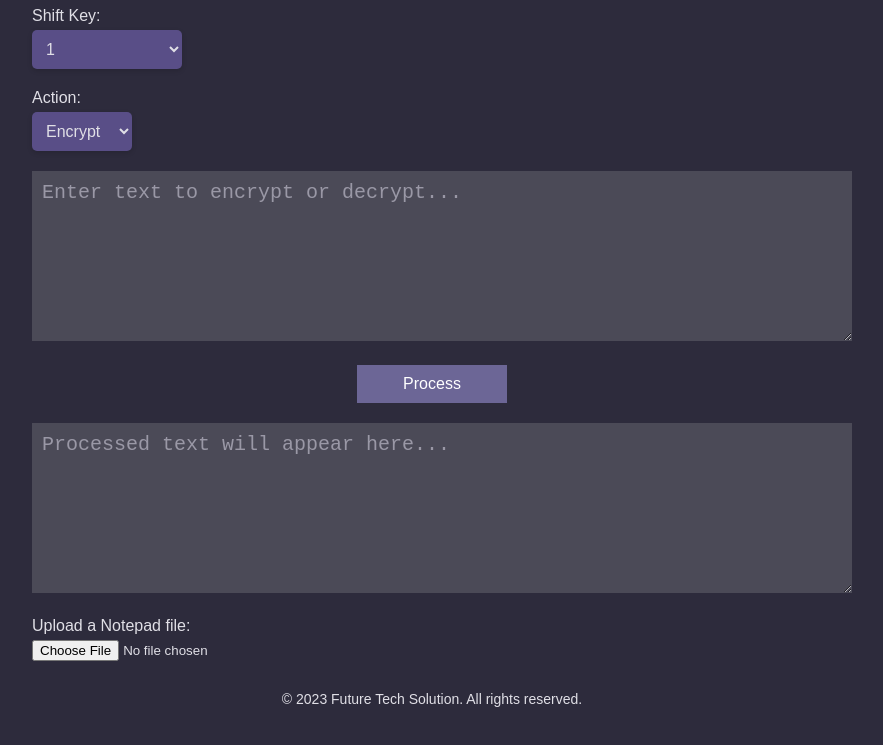
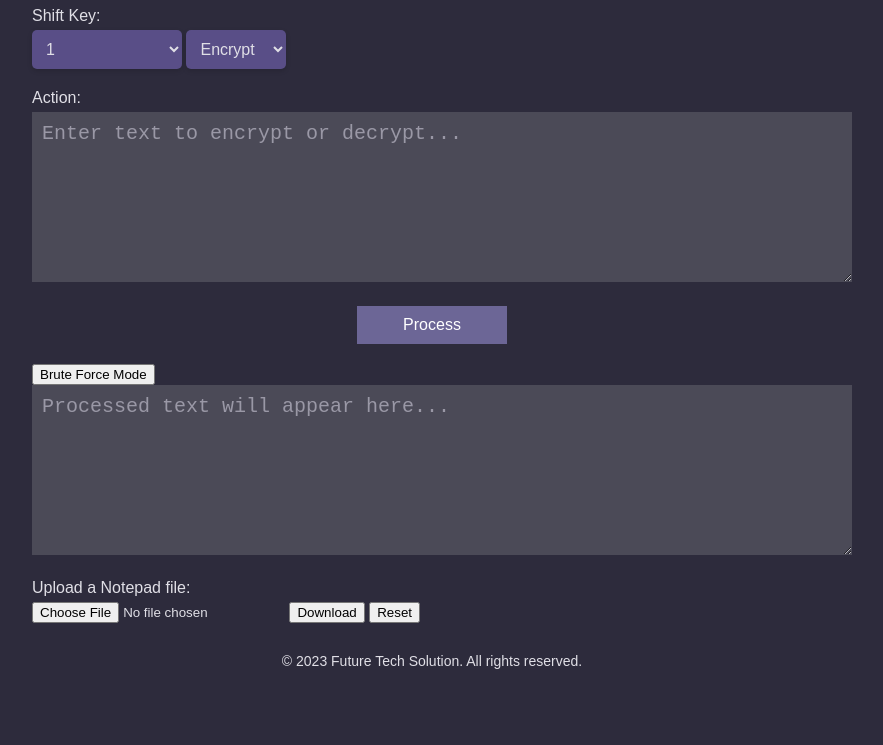
Before and after one commit to RaymartTheGreat/CaesarCipher163, a plain HTML site: page index.html in a window 1280 px wide. Shown: the part 161-906 px from the top of the page, without its empty margins (208-1091 px from the left). After the commit the page ends 872 px from the top, so only its background shows below. Drawn offline with Linux system fonts and the light colour scheme.

Commit message:
index.html

```diff
--- a/index.html
+++ b/index.html
@@ -12,29 +12,39 @@
             <div class="text-counter">
                 Characters count: <span id="char-count">0</span>
             </div>
+
             <label for="shift-key">Shift Key:</label>
             <select id="shift-key">
                 <option value="1" selected>1</option>
                 <!-- Options 2-25 will be added by JavaScript -->
             </select>
-            <label for="action">Action:</label>
+
             <select id="action">
                 <option value="encrypt" selected>Encrypt</option>
                 <option value="decrypt">Decrypt</option>
             </select>
+            <label for="action" id="action-label">Action:</label>
+
+
             <textarea
                 id="input-text"
                 placeholder="Enter text to encrypt or decrypt..."
             ></textarea>
             <button id="process-button">Process</button>
+            <button id="brute-force-button">Brute Force Mode</button>
             <textarea
                 id="output-text"
                 readonly
                 placeholder="Processed text will appear here..."
             ></textarea>
 
-            <label for="file-upload">Upload a Notepad file:</label>
-            <input type="file" id="file-upload" accept=".txt" />
+            <div class="controls">
+                <label for="file-upload">Upload a Notepad file:</label>
+                <input type="file" id="file-upload" accept=".txt" />
+
+                <button id="download-button">Download</button>
+                <button id="reset-button">Reset</button>
+            </div>
 
             <footer>
                 <p>&copy; 2023 Future Tech Solution. All rights reserved.</p>
```
